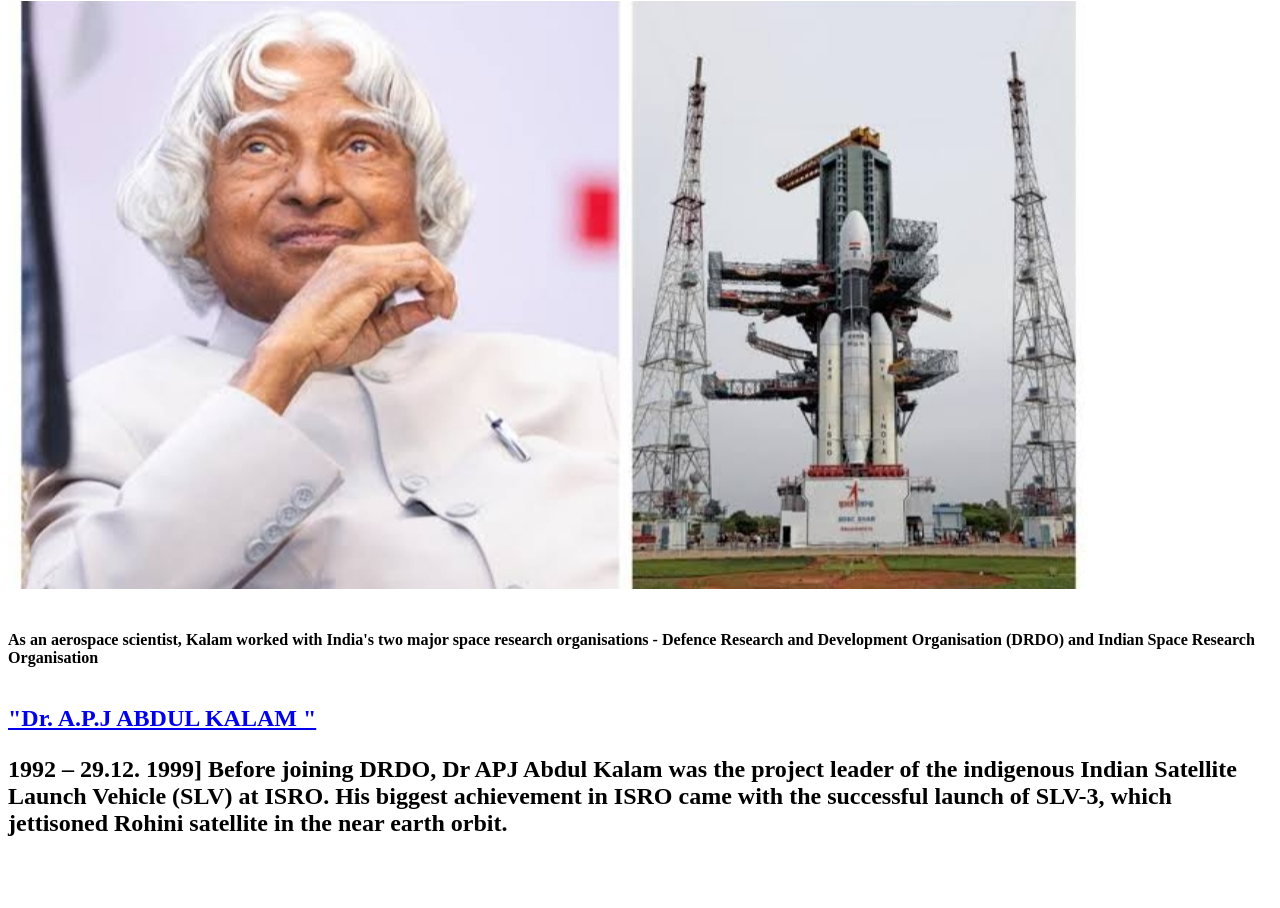
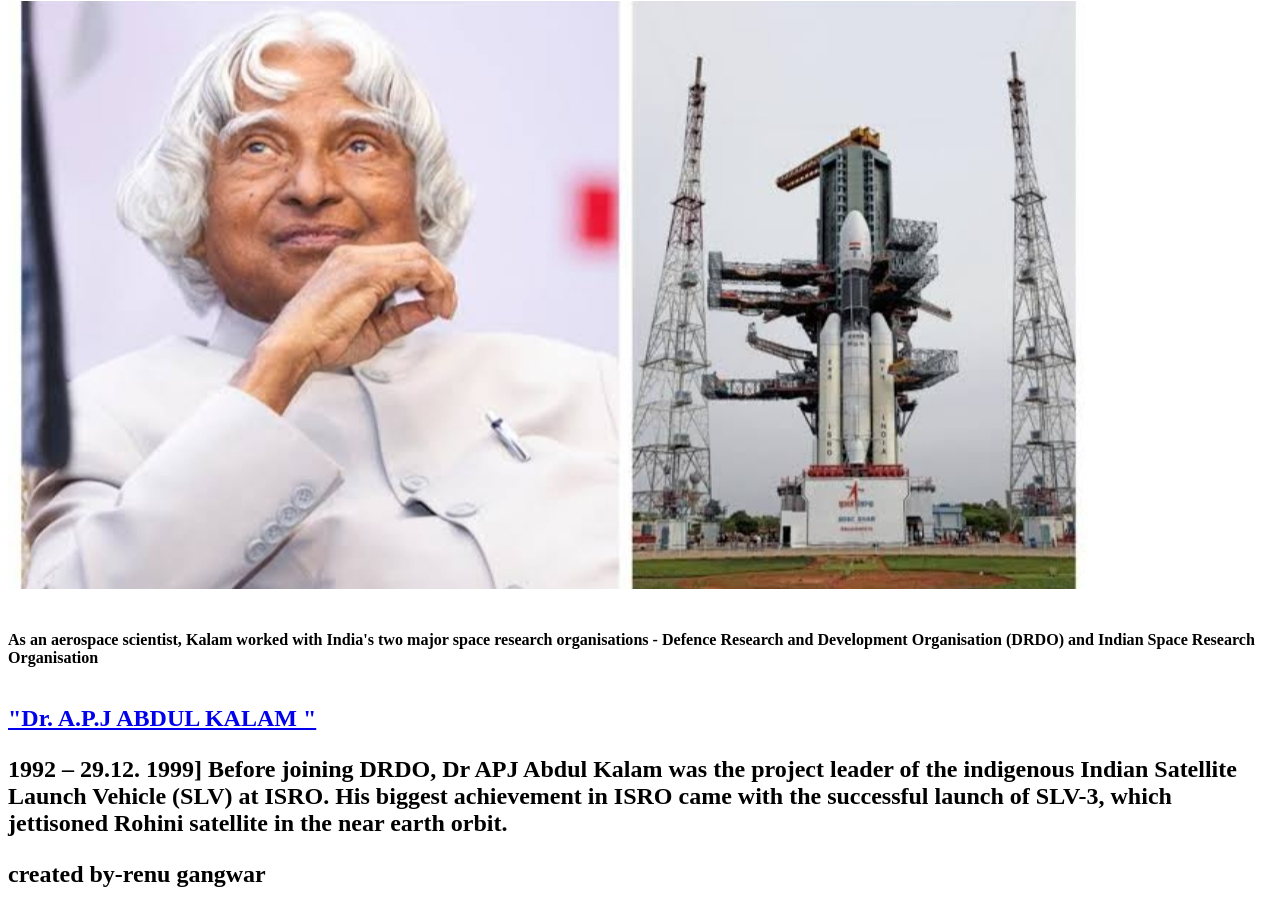
Before and after one commit to Thakurvp/Hub-html, a plain HTML site: page index.html in a window 1280 px wide. Shown: the part 1696-2604 px from the top of the page. Before the commit the page ends 2557 px from the top, so only its background shows below. Drawn offline with Linux system fonts and the light colour scheme.

Commit message:
Web page

```diff
--- a/index.html
+++ b/index.html
@@ -43,6 +43,8 @@ As an aerospace scientist, Kalam worked with India's two major space research or
 
 </div>
 
-<p style="font-style: 100px;color: black">
-1992 – 29.12. 1999] Before joining DRDO, Dr APJ Abdul Kalam was the project leader of the indigenous Indian Satellite Launch Vehicle (SLV) at ISRO. His biggest achievement in ISRO came with the successful launch of SLV-3, which jettisoned Rohini satellite in the near earth orbit.
+<p style="font-style: 100px;color: black">1992 – 29.12. 1999] Before joining DRDO, Dr APJ Abdul Kalam was the project leader of the indigenous Indian Satellite Launch Vehicle (SLV) at ISRO. His biggest achievement in ISRO came with the successful launch of SLV-3, which jettisoned Rohini satellite in the near earth orbit.
   </p-->
+
+
+  <div> created by-renu gangwar </div>
```
